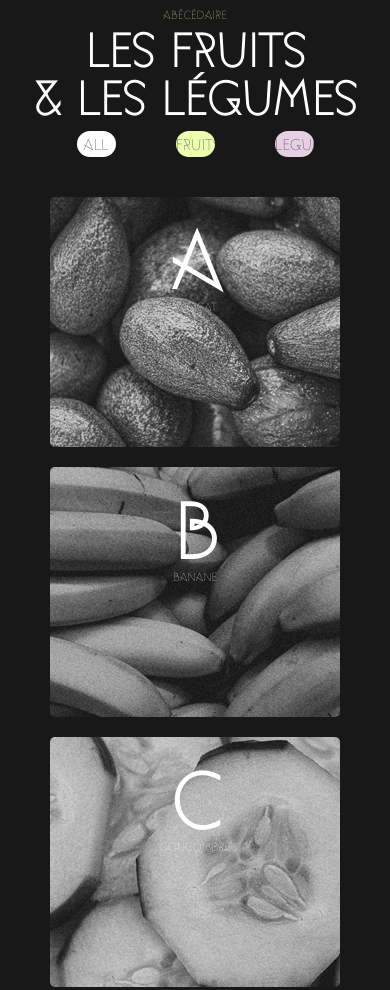
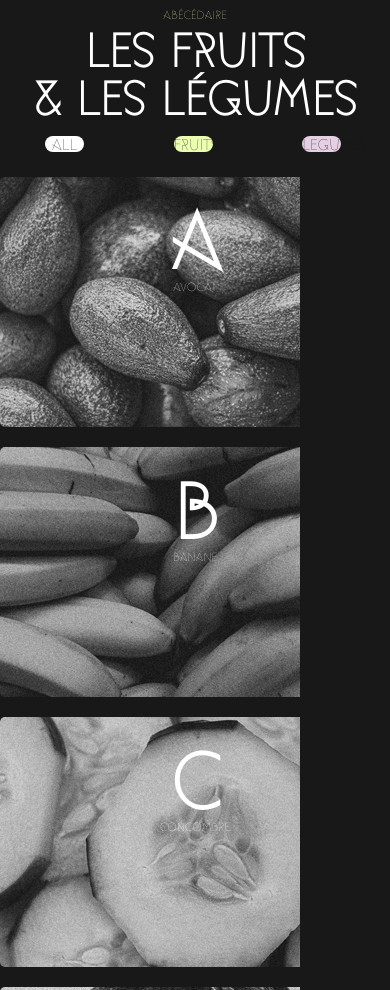
Before and after one commit to Justineglln/m1_wd_css, a plain HTML site: page index.html in a window 390 px wide. Shown: the top 990 px of the page. Drawn offline with Linux system fonts and the light colour scheme.

Commit message:
modif 15.04

```diff
--- a/css/master.css
+++ b/css/master.css
@@ -34,48 +34,74 @@ h2 {
   grid-gap: 20px;
   clear : left;
   font-family: "Movement";
-  margin: 20px 50px;
+  margin: 0 auto;
+  flex-basis: 1200px;
 }
 
-.boutons {
+main {
   display: flex;
-  align-items: center;
-  justify-content: center;
+  flex-wrap: wrap;
+}
+
+@media screen and (max-width: 640px){
+  .filter_link{
+    width: 20%;
+  }
 }
 
 .filter_link {
   display: block;
-  float: left;
-  width: 10%;
   text-decoration: none;
   text-align: center;
-  padding: 5px 0;
   font-family: "Movement";
   margin-bottom: 20px;
-  margin-right: 30px;
-  margin-left: 30px;
+  flex-basis: 33vw;
+  flex-shrink: 1;
+  padding: 5px 0px;
 }
 
 .filter_link[data-filter="all"]{
-  background-color: #ffffff;
   color: #191818;
+  display: flex;
+  justify-content: center;
+}
+
+.filter_link[data-filter="fruit"]{
+  color: #191818;
+  display: flex;
+  justify-content: center;
+}
+
+.filter_link[data-filter="legume"]{
+  color: #191818;
+  display: flex;
+  justify-content: center;
+}
+
+.filter_link[data-filter="all"] span {
+    background-color: #ffffff;
+    width: 10vw;
+    display: block;
+    border-radius: 50px;
+}
+
+
+.filter_link[data-filter="fruit"] span {
+  background-color: #ECFFB0;
+  width: 10vw;
+  display: block;
   border-radius: 50px;
 }
 
-.filter_link[data-filter="fruit"]{
-  background-color: #ECFFB0;
-  color: #191818;
-  border-radius: 50px;
-}
-
-.filter_link[data-filter="legume"]{
+.filter_link[data-filter="legume"] span {
   background-color: #E5D0E3;
-  color: #191818;
+  width: 10vw;
+  display: block;
   border-radius: 50px;
 }
 
 div{
- transition:all .5s linear;
+/* transition:all .5s linear; */
  text-align: center;
  padding: 5vw;
 }
@@ -306,3 +332,40 @@ a[data-filter="legume"]:focus ~ #letter div:not([data-filter="legume"]){
   opacity:0;
 
 }
+
+#progress {
+  padding: 0;
+  position: fixed;
+  z-index: 999999;
+  left: 0;
+  bottom: 0;
+  width: 100vw;
+  height: 2vh;
+  transform-origin: 0 50%;
+  transform: scaleX(0);
+  background: #ECFFB0;
+}
+
+
+@keyframes adjust-progressbar {
+  0% {
+  transform: scaleX(0);
+    background: #ECFFB0;
+  }
+  100% {
+  transform: scaleX(1);
+    background: #E5D0E3;
+  }
+
+}
+
+@scroll-timeline progressbar-timeline {
+  time-range: 1s;
+}
+
+
+#progress {
+   animation-name: adjust-progressbar;
+   animation-duration: 1s;
+   animation-timeline : progressbar-timeline;
+}
--- a/index.html
+++ b/index.html
@@ -3,20 +3,23 @@
   <head>
     <meta charset="utf-8">
     <title>Accueil</title>
+    <link rel="stylesheet" href="css/reset.css">
+    <link rel="stylesheet" href="css/master.css">
   </head>
-  <link rel="stylesheet" href="css/reset.css">
-  <link rel="stylesheet" href="css/master.css">
 
   <body>
 
+<div id="progress"></div>
+
 <h1>abécédaire</h1>
 <h2>Les fruits <br>& les légumes</h2>
+<main>
 
-<section class="boutons">
-  <a class="filter_link" href="#" data-filter="all" tabindex="-1">all</a>
-  <a class="filter_link" href="#" data-filter="fruit" tabindex="-1">fruits</a>
-  <a class="filter_link" href="#" data-filter="legume" tabindex="-1">legumes</a>
-</section>
+  <a class="filter_link" href="#" data-filter="all" tabindex="-1"><span>all</span></a>
+  <a class="filter_link" href="#" data-filter="fruit" tabindex="-1"><span>fruits</span></a>
+  <a class="filter_link" href="#" data-filter="legume" tabindex="-1"><span>legumes</span></a>
+
+
 
 
     <section id="letter">
@@ -84,7 +87,7 @@
         <h3>p</h3>
         <p>Pamplemouse</p>
       </div>
-      <div class="quetsche"data-filter="fruit">
+      <div class="quetsche" data-filter="fruit">
         <h3>q</h3>
         <p>Quetsche</p>
       </div>
@@ -124,10 +127,9 @@
         <h3>Z</h3>
         <p>Zatte</p>
       </div>
+    </section>
 
+    </main>
 
-
-
-    </section>
   </body>
 </html>
```
